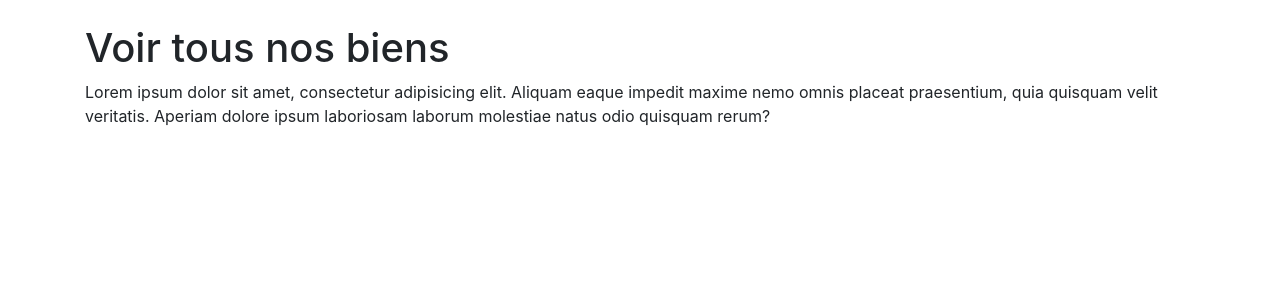
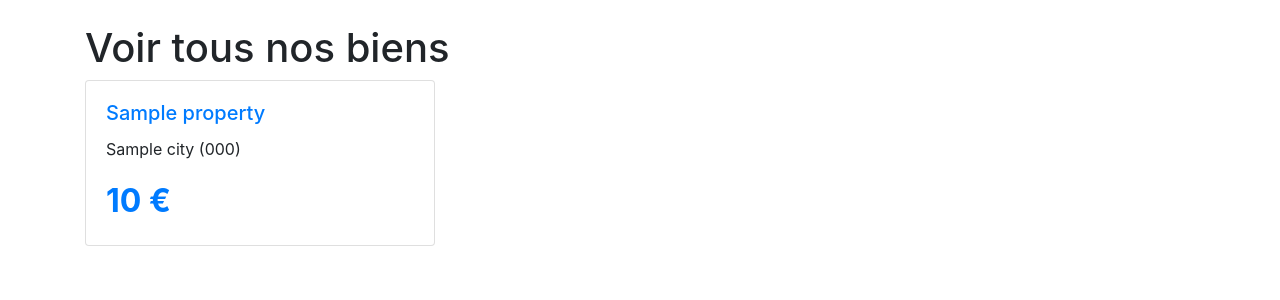
Before and after one commit to Herael/MyFirstSymfonyProject, a Symfony app: template templates/property/index.html.twig in a window 1280 px wide. Shown: the part 56-356 px from the top of the page. Run offline with Twig, Linux system fonts and the light colour scheme; the template is opened without the code that fills it: most values are stand-ins (such as "Sample title", 1, 10 or a date in 2020); some libraries are stand-ins or nearby versions.

Commit message:
Add Faker and KnpPaginator / add pagination

```diff
--- a/composer.json
+++ b/composer.json
@@ -6,6 +6,8 @@
         "ext-ctype": "*",
         "ext-iconv": "*",
         "cocur/slugify": "^3.1",
+        "fzaninotto/faker": "^1.8",
+        "knplabs/knp-paginator-bundle": "^2.8",
         "sensio/framework-extra-bundle": "^5.1",
         "symfony/asset": "4.2.*",
         "symfony/console": "4.2.*",
--- a/config/bundles.php
+++ b/config/bundles.php
@@ -15,4 +15,5 @@ return [
     Symfony\Bundle\MakerBundle\MakerBundle::class => ['dev' => true],
     Symfony\Bundle\WebServerBundle\WebServerBundle::class => ['dev' => true],
     Doctrine\Bundle\FixturesBundle\DoctrineFixturesBundle::class => ['dev' => true, 'test' => true],
+    Knp\Bundle\PaginatorBundle\KnpPaginatorBundle::class => ['all' => true],
 ];
--- /dev/null
+++ b/templates/property/_property.html.twig
@@ -0,0 +1,13 @@
+<div class="card mb-4">
+    <div class="card-body">
+        <h5 class="card-title">
+            <a href="{{ path('property.show', {slug: property.slug, id: property.id}) }}">
+                {{ property.title }}
+            </a>
+        </h5>
+        <p class="card-text">{{ property.city }} ({{ property.postalCode }})</p>
+        <div class="text-primary" style="font-size: 2rem; font-weight: bold">
+            {{ property.formattedPrice }} €
+        </div>
+    </div>
+</div>
--- a/templates/property/index.html.twig
+++ b/templates/property/index.html.twig
@@ -5,7 +5,19 @@
 {% block body %}
     <div class="container mt-4">
         <h1>Voir tous nos biens</h1>
-        <p>Lorem ipsum dolor sit amet, consectetur adipisicing elit. Aliquam eaque impedit maxime nemo omnis placeat praesentium, quia quisquam velit veritatis. Aperiam dolore ipsum laboriosam laborum molestiae natus odio quisquam rerum?</p>
+
+        <div class="row">
+            {% for property in properties %}
+
+                <div class="col-md-4">
+                    {% include 'property/_property.html.twig' %}
+                </div>
+
+            {% endfor %}
+        </div>
+        <div class="pagination">
+            {{ knp_pagination_render(properties) }}
+        </div>
     </div>
 
 {% endblock %}
--- a/templates/security/login.html.twig
+++ b/templates/security/login.html.twig
@@ -8,7 +8,7 @@
     {% if error %}
 
         <div class="alert alert-danger">
-            {{ error | trans(error.messageData, 'security') }}
+            {{ error.messageKey | trans(error.messageData, 'security') }}
         </div>
 
     {% endif %}
--- /dev/null
+++ b/translations/KnpPaginatorBundle.fr.yml
@@ -0,0 +1,2 @@
+label_next: Suivant
+label_previous: Précédent
```
Also changed, not shown: src/Controller/PropertyController.php (+14 -4 lines), src/DataFixtures/PropertyFixture.php (added, +35 -0 lines), src/Repository/PropertyRepository.php (+8 -3 lines), 3 other files.
